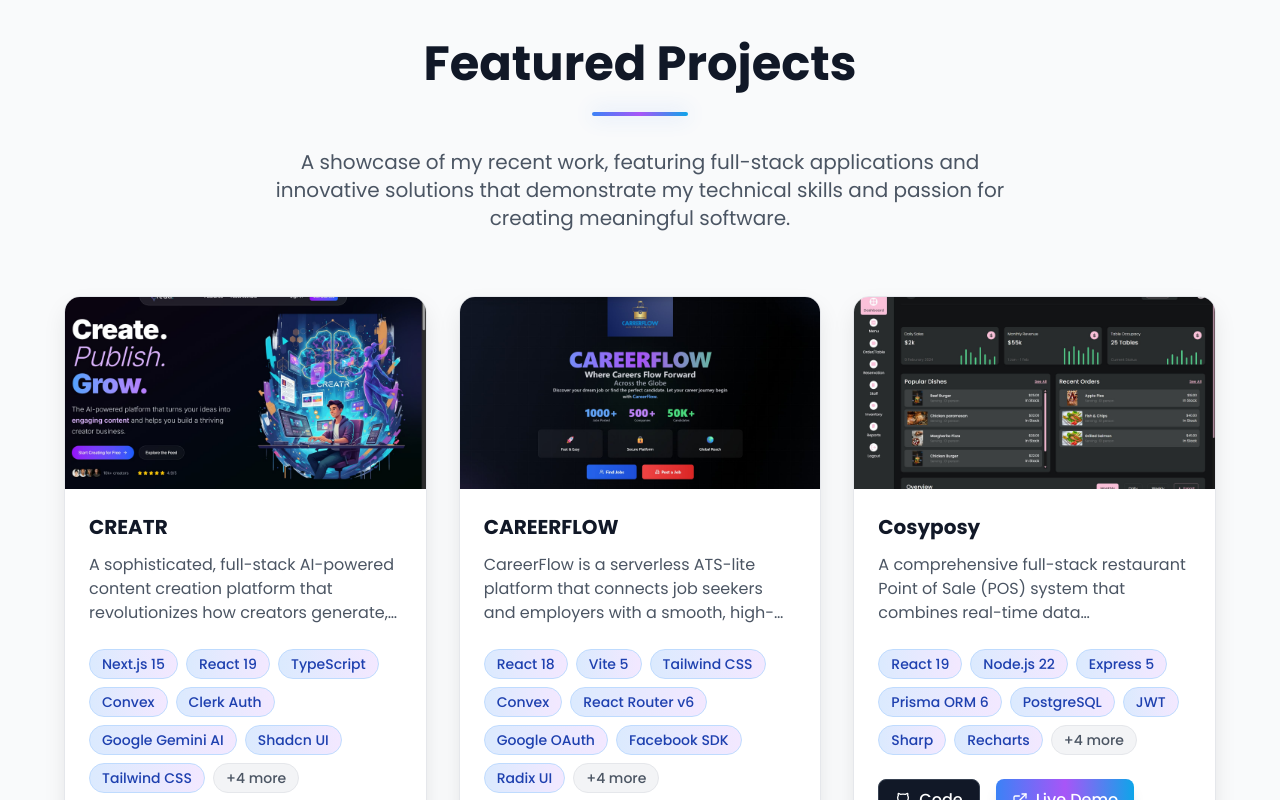
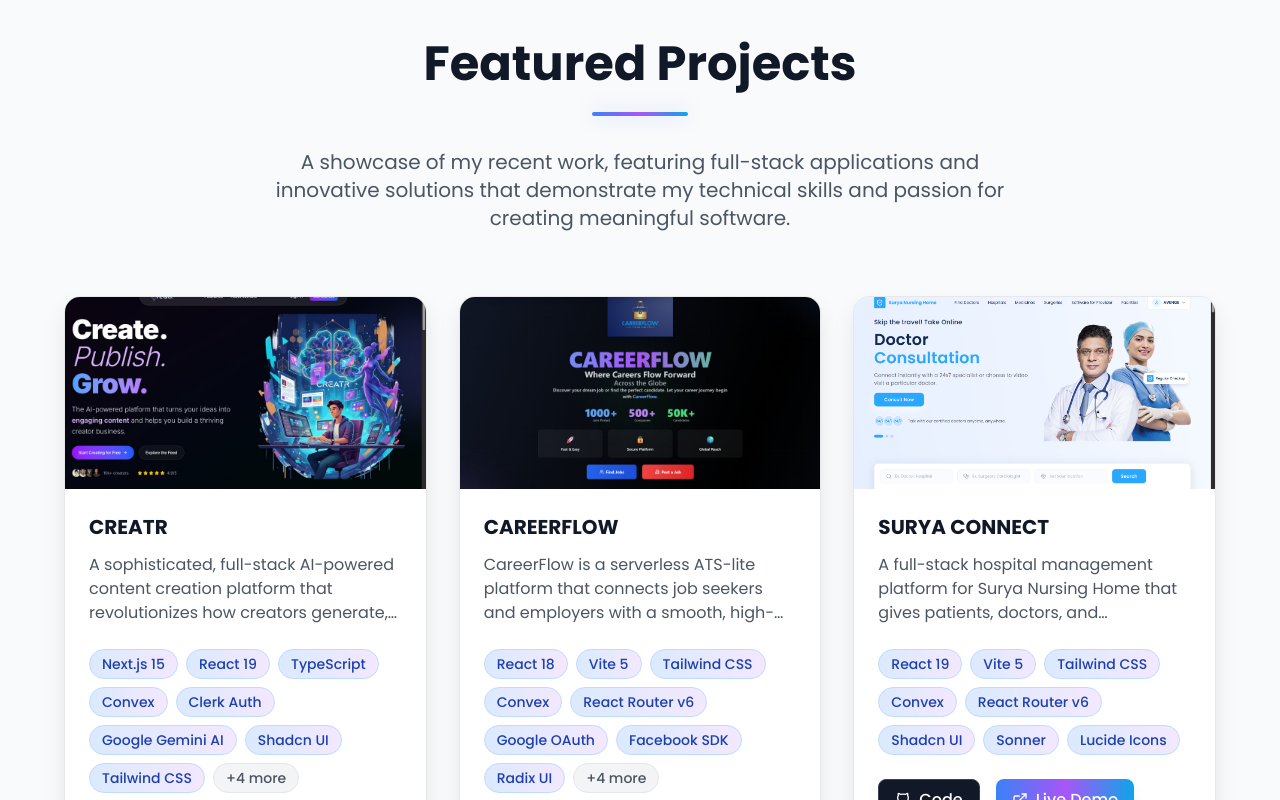
Before and after one commit to Brainstorm-collab/My-personal-portfolio-website, a React (Vite) app: page / in a window 1280 px wide. Shown: the part 2000-2800 px from the top of the page. Built offline with nearby package versions, Linux system fonts and the light colour scheme.

Commit message:
Add Surya Connect project to portfolio

```diff
--- a/src/components/Projects.tsx
+++ b/src/components/Projects.tsx
@@ -324,6 +324,62 @@ const Projects = () => {
       status: "Live & Production Ready"
     },
     {
+      title: "SURYA CONNECT",
+      description:
+        "A full-stack hospital management platform for Surya Nursing Home that gives patients, doctors, and administrators a shared, real-time workspace for appointments, medical records, notifications, and personalized communications.",
+      detailedDescription:
+        "Surya Connect delivers a responsive healthcare portal that blends a consumer-grade booking journey with a professional doctor cockpit. Patients can discover specialists, filter by location and availability, and book or reschedule appointments while managing prescriptions and medical records. Doctors manage schedules, review consultation histories, toggle availability, and push prescriptions straight into each patient timeline. Convex powers live data sync, notifications, and secure role-based workflows so every dashboard stays ahead without page refreshes, while Tailwind and shadcn/ui keep the interface clean across mobile and desktop clinics.",
+      image: "/imgs/Hospital-Management.png",
+      techStack: [
+        "React 19",
+        "Vite 5",
+        "Tailwind CSS",
+        "Convex",
+        "React Router v6",
+        "Shadcn UI",
+        "Sonner",
+        "Lucide Icons"
+      ],
+      detailedTechStack: [
+        "React 19",
+        "Vite 5",
+        "TypeScript",
+        "Tailwind CSS",
+        "Shadcn UI & Radix primitives",
+        "React Router v6",
+        "Convex (functions, auth, storage)",
+        "Sonner toast system",
+        "@react-oauth/google",
+        "Lucide Icons",
+        "date-fns utilities",
+        "Optimistic UI patterns",
+        "Paginated Convex queries",
+        "Responsive design system"
+      ],
+      features: [
+        "Dual-role authentication with email/password and Google OAuth that routes users to patient or doctor dashboards instantly",
+        "Patient-first booking flow with debounced search, specialization filters, slot carousel, and protected booking mutations",
+        "Doctor console with availability toggles, at-a-glance metrics, today’s schedule, and quick actions for analytics and patient lists",
+        "Medical records vault linking appointments, diagnoses, prescriptions, and uploaded reports into a chronological timeline",
+        "Real-time notification center with unread counts, action links, and status-driven alerts for booking lifecycle events",
+        "Shoppable pharmacy and facility catalog backed by shared cart state, toast-driven UX, and inventory-aware call-to-actions",
+        "Fully responsive marketing site with hero search, specialization highlights, testimonials, FAQs, and app download CTAs",
+        "Optimistic UI updates and paginated Convex queries that keep dashboards snappy as data scales"
+      ],
+      challenges: [
+        "Modeling doctor and patient roles in Convex without data leakage by using dedicated indices, role guards, and sanitized projections",
+        "Delivering instant status updates through chained Convex mutations that emit notifications on every appointment state change",
+        "Keeping search and filtering responsive via debounced inputs, paginated queries, and client-side availability logic",
+        "Balancing UX for two personas with dedicated dashboard layouts, shared components, and role-aware navigation",
+        "Persisting secure access without flicker using context-based session hydration, protected routes, and inline login prompts"
+      ],
+      github: "https://github.com/Brainstorm-collab/healthcare-hospital",
+      demo: "https://healthcare-hospital-two.vercel.app/",
+      duration: "3 weeks (Nov 2025 launch)",
+      teamSize: "Solo Developer",
+      status: "MVP live with ongoing iterations"
+    },
+    {
       title: "Cosyposy",
       description:
         "A comprehensive full-stack restaurant Point of Sale (POS) system that combines real-time data synchronization, role-based access control, and performance optimization. Features advanced order management with multi-status workflow, dynamic menu management, intelligent inventory tracking, and sophisticated staff attendance monitoring. Response times improved from 20-30 seconds to under 1 second.",
@@ -432,7 +488,7 @@ const Projects = () => {
       teamSize: "Solo Developer",
       status: "Completed"
     },
-    {
+    /*{
       title: "Weather App",
       description:
         "A real-time weather application powered by the OpenWeather API. Offers dynamic city-based search, responsive UI, and live data display including temperature, humidity, and wind speed. Features dynamic backgrounds, color transitions, and cross-device optimization.",
@@ -450,8 +506,8 @@ const Projects = () => {
       duration: "1 week",
       teamSize: "Solo Developer",
       status: "Completed"
-    },
-    {
+    },*/
+    /*{
       title: "Snake Game",
       description:
         "An interactive retro Snake Game built using Python and Pygame. Implements real-time collision detection, responsive controls, scoring mechanism, and enhanced visual elements for smooth gameplay.",
@@ -468,8 +524,8 @@ const Projects = () => {
       duration: "2 weeks",
       teamSize: "Solo Developer",
       status: "Completed"
-    },
-    {
+    },*/
+    /*{
       title: "2048 React Game",
       description:
         "A fully responsive 2048 puzzle game built with React and Vite, featuring smooth iOS-style animations, score tracking via localStorage, undo functionality, dark mode, and swipe gesture support. Focuses on clean state management and modular component architecture.",
@@ -487,7 +543,7 @@ const Projects = () => {
       duration: "5 days",
       teamSize: "Solo Developer",
       status: "Completed"
-    },
+    },*/
   ], []); // Empty dependency array since projects data is static
 
   return (
```
Also changed, not shown: public/imgs/Hospital-Management.png (added).
